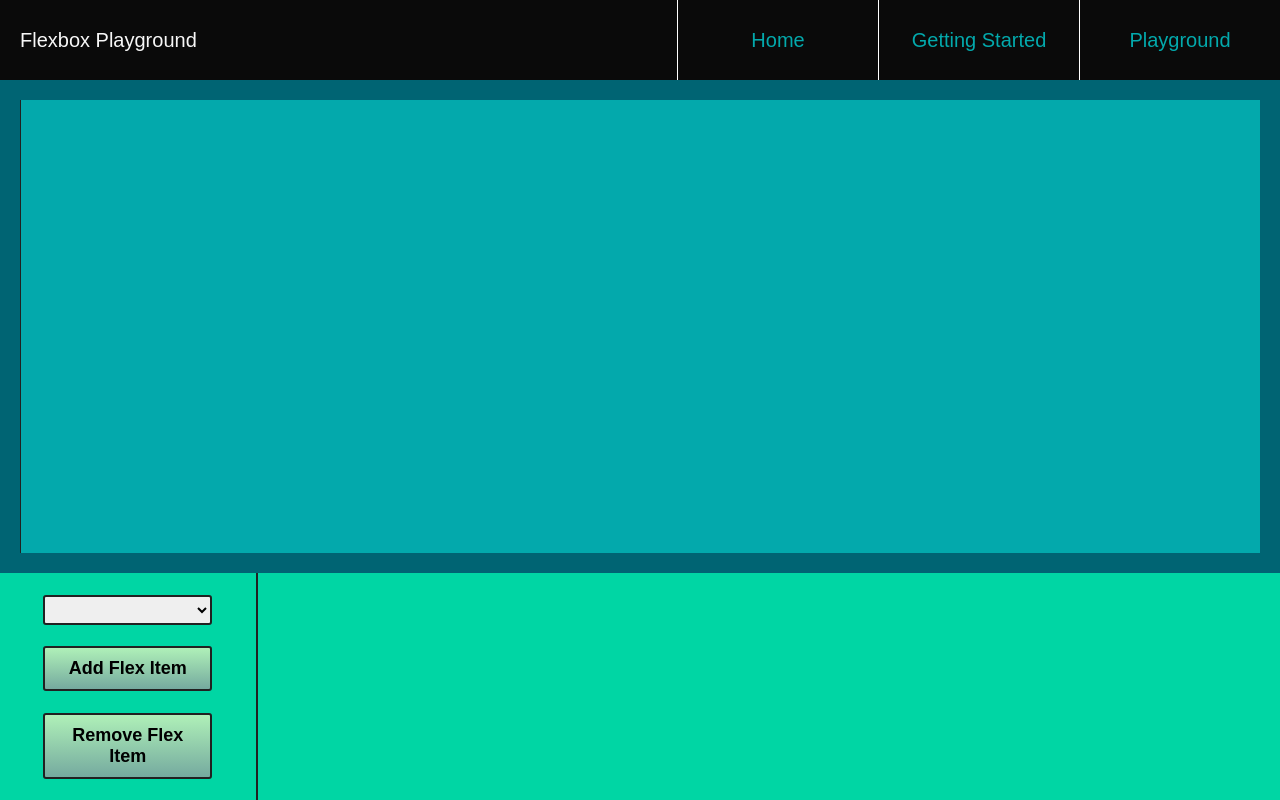
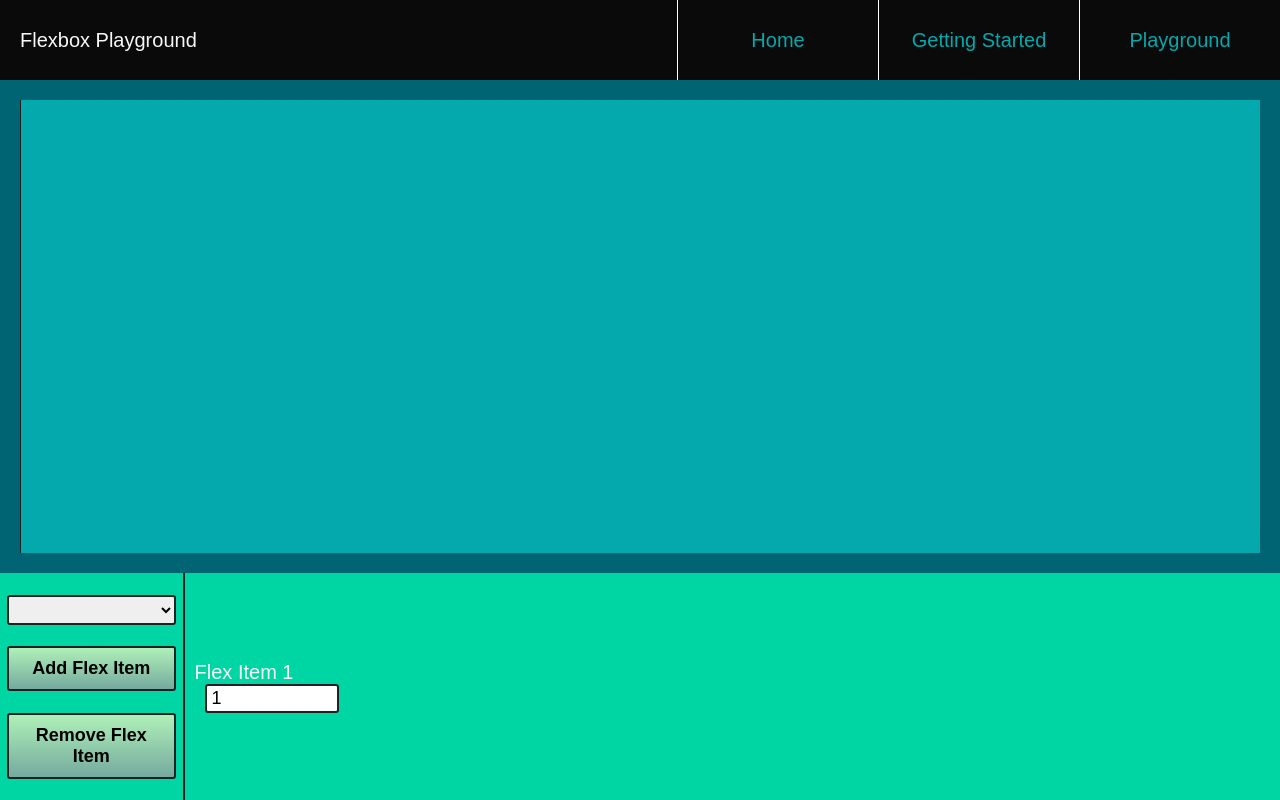
Before and after one commit to rabbitwerks/flexbox-util-playground, a Vue app: page /#/playground in a window 1280 px wide. Built offline with nearby package versions, Linux system fonts and the light colour scheme.

Commit message:
updated - reactivity for flex amounts, input panel

```diff
--- a/src/components/playground/control-panel/CP__FlexAmountInput.vue
+++ b/src/components/playground/control-panel/CP__FlexAmountInput.vue
@@ -1,13 +1,49 @@
 <template>
-
+  <div class="flex-amount-input-group">
+    <label for="flex-amount">Flex Item {{ index + 1 }}</label>
+    <input
+      @input="changeFlexAmount"
+      v-model="newFlexAmount"
+      type="number"
+      name="flex-amount"
+      min="1"
+      max="20">
+  </div>
 </template>
 
 <script>
+import eventBus from '../../../eventbus.js'
 export default {
-
+  data () {
+    return {
+      newFlexAmount: 1
+    }
+  },
+  props: ['flexItem', 'index'],
+  methods: {
+    changeFlexAmount() {
+      const flexData = {
+        index: this.index,
+        flexAmount: this.newFlexAmount
+      }
+      eventBus.$emit('changeFlexAmount', flexData)
+    }
+  }
 }
 </script>
 
 <style>
-
+.flex-amount-input-group label {
+  display: block;
+  font-weight: 500;
+}
+.flex-amount-input-group input {
+  width: 6rem;
+  padding: .1rem .25rem;
+  border: 2px solid var(--backgroundGrey);
+  border-radius: 3px;
+  font-family: 'Dosis', sans-serif;
+  font-size: .9rem;
+  font-weight: 500;
+}
 </style>
--- a/src/components/playground/control-panel/CP__FlexInputPanel.vue
+++ b/src/components/playground/control-panel/CP__FlexInputPanel.vue
@@ -1,11 +1,20 @@
 <template>
-  <div class="flex-4 flexbox">
-
+  <div class="flex-6 flexbox flex-align-center flexgap-2 flex-wrap">
+    <cp--flex-amount-input
+      v-for="(flexItem, i) in flexItemGroup"
+      :key="i"
+      :flexItem="flexItem"
+      :index="i"></cp--flex-amount-input>
   </div>
 </template>
 
 <script>
+import CP__FlexAmountInput from './CP__FlexAmountInput';
 export default {
+  props: ['flexItemGroup'],
+  components: {
+    'cp--flex-amount-input': CP__FlexAmountInput
+  }
 
 }
 </script>
```
